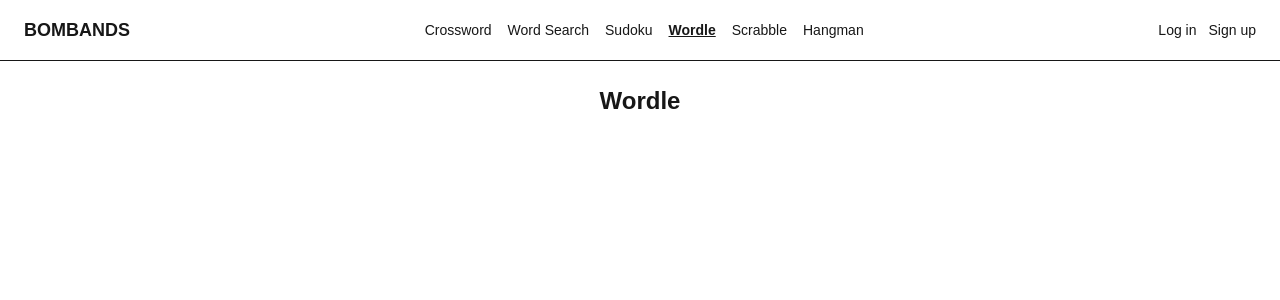
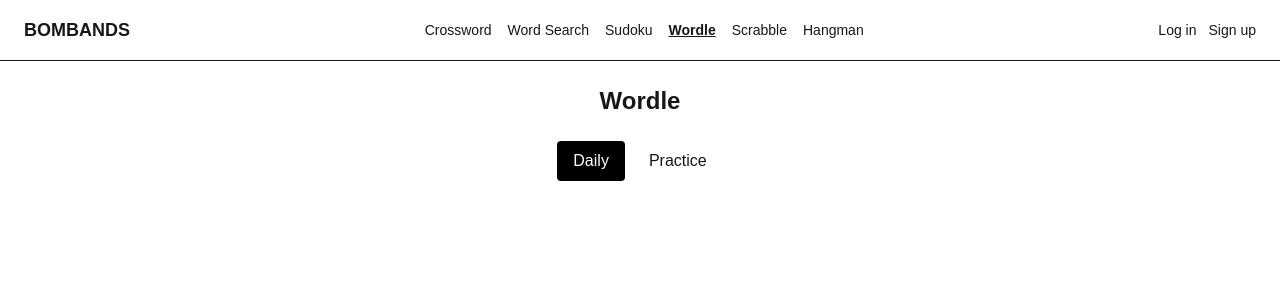
Before and after one commit to IS-PROJECT-2026/bombands-166488, a Next.js app: page /games/wordle in a window 1280 px wide. Shown: the top 300 px of the page. Built offline with nearby package versions, Linux system fonts and the light colour scheme.

Commit message:
feat(wordle): add daily and practice word selection

```diff
--- a/app/games/wordle/page.tsx
+++ b/app/games/wordle/page.tsx
@@ -12,10 +12,40 @@ const WORDS = [
   'youth', 'zebra', 'chair', 'dance', 'earth', 'fruit',
 ]
 
+function getDailyWord(): string {
+  const daysSinceEpoch = Math.floor(Date.now() / 86400000)
+  return WORDS[daysSinceEpoch % WORDS.length]
+}
+
+function getRandomWord(exclude?: string): string {
+  let word = WORDS[Math.floor(Math.random() * WORDS.length)]
+  while (word === exclude) {
+    word = WORDS[Math.floor(Math.random() * WORDS.length)]
+  }
+  return word
+}
+
 export default function WordlePage() {
+  const [mode, setMode] = useState<'daily' | 'practice'>('daily')
+  const [target, setTarget] = useState(getDailyWord())
+
   return (
     <main className="flex flex-col items-center p-6 gap-6">
       <h1 className="text-2xl font-bold">Wordle</h1>
+      <div className="flex gap-2">
+        <button
+          onClick={() => { setMode('daily'); setTarget(getDailyWord()) }}
+          className={`px-4 py-2 rounded ${mode === 'daily' ? 'bg-black text-white' : 'bg-gold-200'}`}
+        >
+          Daily
+        </button>
+        <button
+          onClick={() => { setMode('practice'); setTarget(getRandomWord()) }}
+          className={`px-4 py-2 rounded ${mode === 'practice' ? 'bg-black text-white' : 'bg-gold-200'}`}
+        >
+          Practice
+        </button>
+      </div>
     </main>
   )
 }
```
